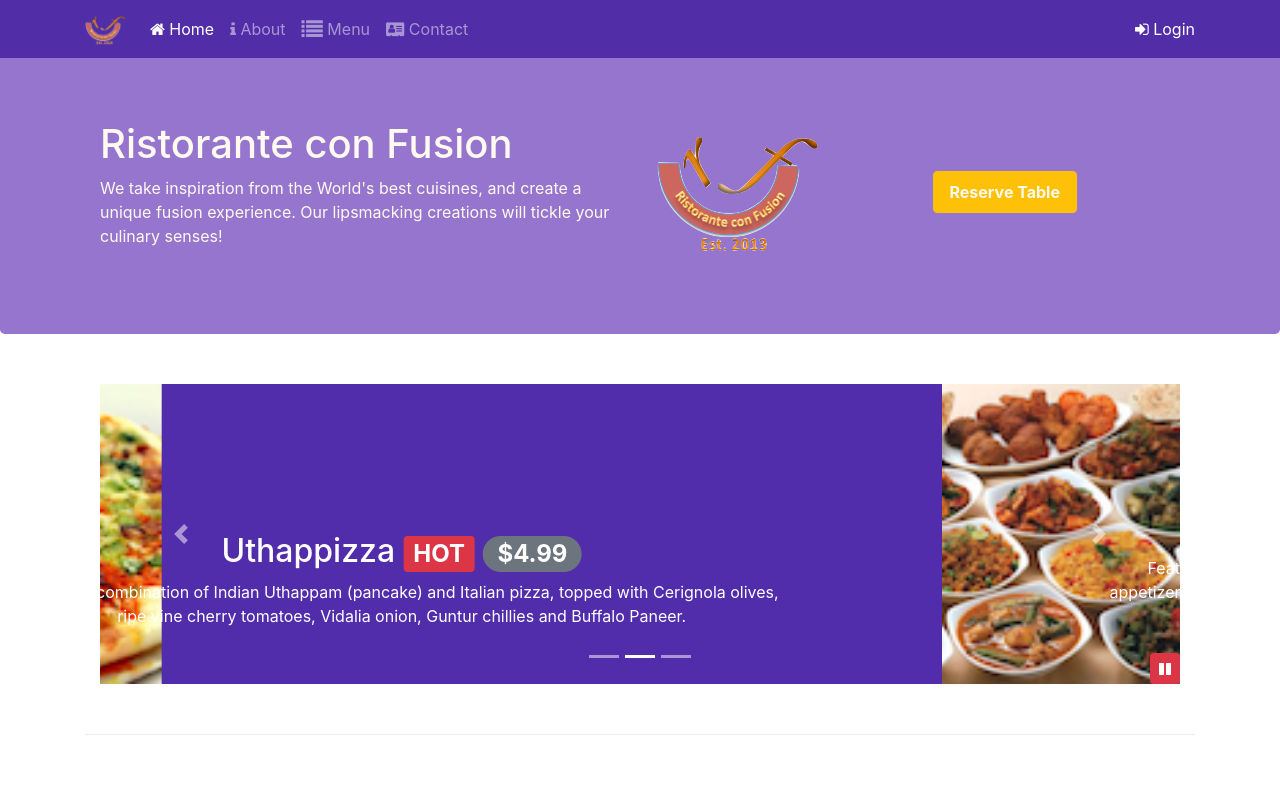
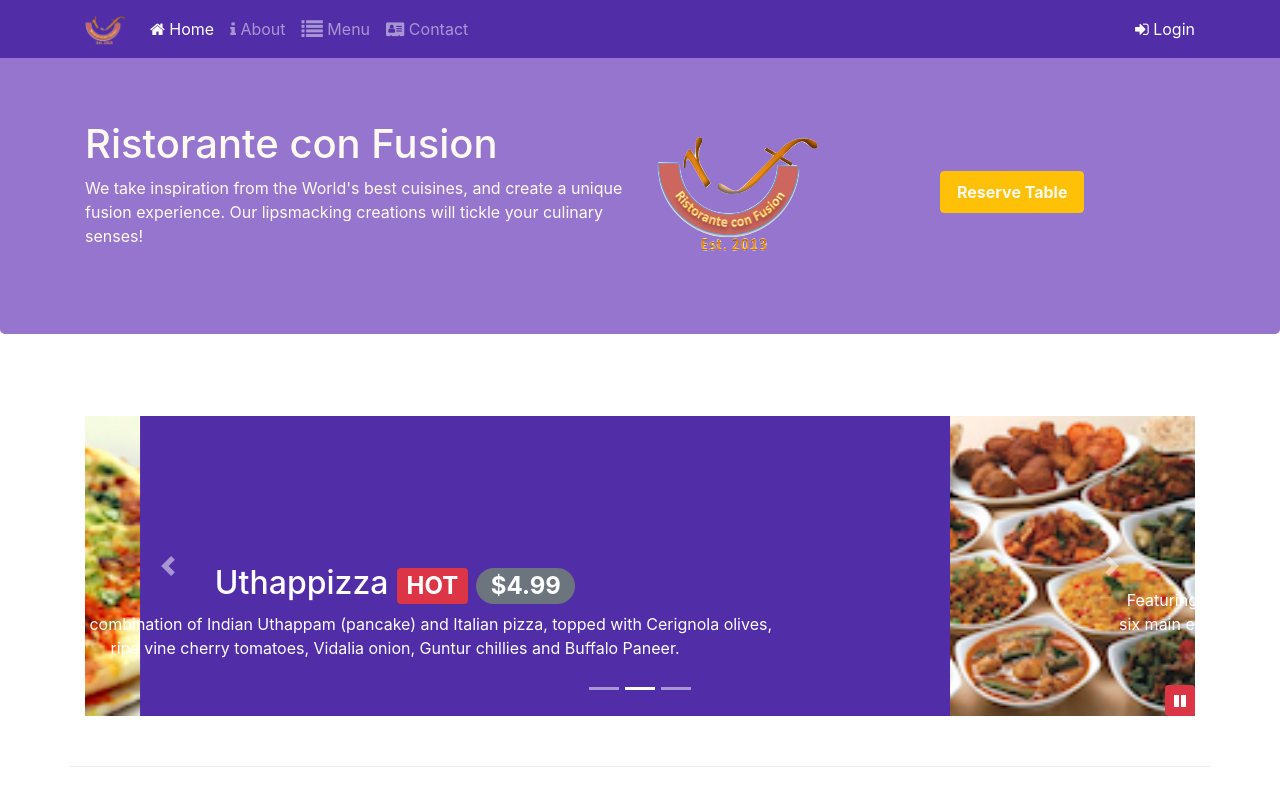
Before and after one commit to manikanta-72/F-E-WebUI-Coursera, a website: page index.html in a window 1280 px wide. Shown: the top 800 px of the page. Drawn offline with nearby package versions, Linux system fonts and the light colour scheme.

Commit message:
Execise: Less

```diff
--- /dev/null
+++ b/CSS/styles.less
@@ -0,0 +1,77 @@
+@lt-gray: #ddd;
+@background-dark: #512DA8;
+@background-light: #9575CD;
+@background-pale: #D1C4E9;
+
+// Height variables
+@carousel-item-height: 300px;
+
+.zero-margin (@pad-up-dn: 0px, @pad-left-right: 0px){
+    margin: 0pxx auto;
+    padding: @pad-up-dn @pad-left-right;
+}
+
+.row-header{
+    .zero-margin();
+}
+
+.row-content {
+    .zero-margin(50px, 0px);
+    border-bottom: 1px ridge;
+    min-height: 400px;
+}
+
+.footer {
+    background-color: @background-pale;
+    .zero-margin(20px, 0px);
+}
+
+.jumbotron {
+    .zero-margin(70px, 30px);
+    background: @background-light;
+    color: floralwhite;
+}
+
+address {
+    font-size: 80%;
+    margin: 0px;
+    color: #0f0f0f;
+}
+
+body{
+    padding:50px 0px 0px 0px;
+    z-index:0;
+}
+
+.navbar-dark {
+     background-color: @background-dark;
+}
+
+.tab-content {
+    border-left: 1px solid @lt-gray;
+    border-right: 1px solid @lt-gray;
+    border-bottom: 1px solid @lt-gray;
+    padding: 10px;
+}
+
+.carousel {
+    background: @background-dark;
+
+    .carousel-item {
+        height: @carousel-item-height;
+
+        img {
+            position: absolute;
+            top: 0;
+            left: 0;
+            min-height: 300px;
+        }
+    }
+}
+
+#carouselButton {
+    right:0px;
+    position: absolute;
+    bottom: 0px;
+    z-index: 1;
+}
--- /dev/null
+++ b/CSS/styles_old.css
@@ -0,0 +1,68 @@
+.row-header {
+    margin: 0px auto;
+    padding: 0px auto;
+}
+
+.row-content {
+    margin: 0px auto;
+    padding: 50px 0px 50px 0px;
+    border-bottom: 1px ridge;
+    min-height: 400px;
+}
+
+.footer {
+    background-color: #D1C4e9;
+    margin: 0px auto;
+    padding: 20px 0px 20px 0px;
+
+}
+
+.jumbotron {
+    padding: 70px 30px 70px 30px;
+    margin: 0px auto;
+    background: #9575CD;
+    color: floralwhite;
+}
+
+.address{
+    font-size: 80%;
+    margin: 0px;
+    color: #0f0f0f;
+}
+
+body{
+    padding: 50px 0px 0px 0px;
+    z-index: 0;
+}
+
+.navbar-dark{
+    background-color: #512DA8;
+}
+
+.tab-content{
+    border-left: 1px solid #ddd;
+    border-right: 1px solid #ddd;
+    border-bottom: 1px solid #ddd;
+    padding: 10px;
+}
+
+.carousel{
+    background: #512dab;
+}
+
+.carousel-item{
+    height: 300px;
+}
+
+.carousel-item img{
+    position: absolute;
+    top: 0;
+    left: 0;
+    min-height: 300px;
+}
+
+#carouselButton{
+    right: 0px;
+    position: absolute;
+    bottom: 0px;
+}
```
Also changed, not shown: CSS/styles.css.
